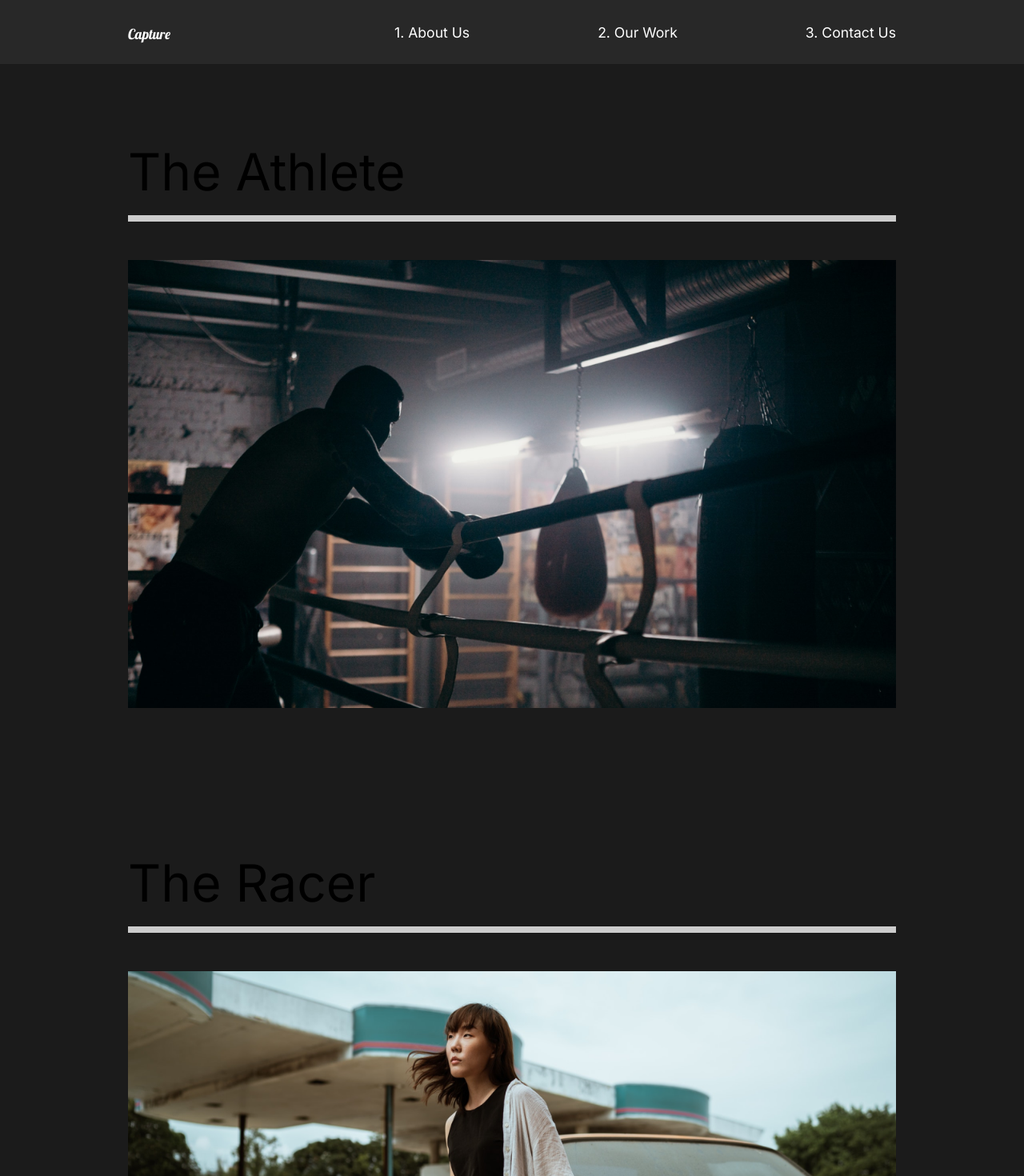
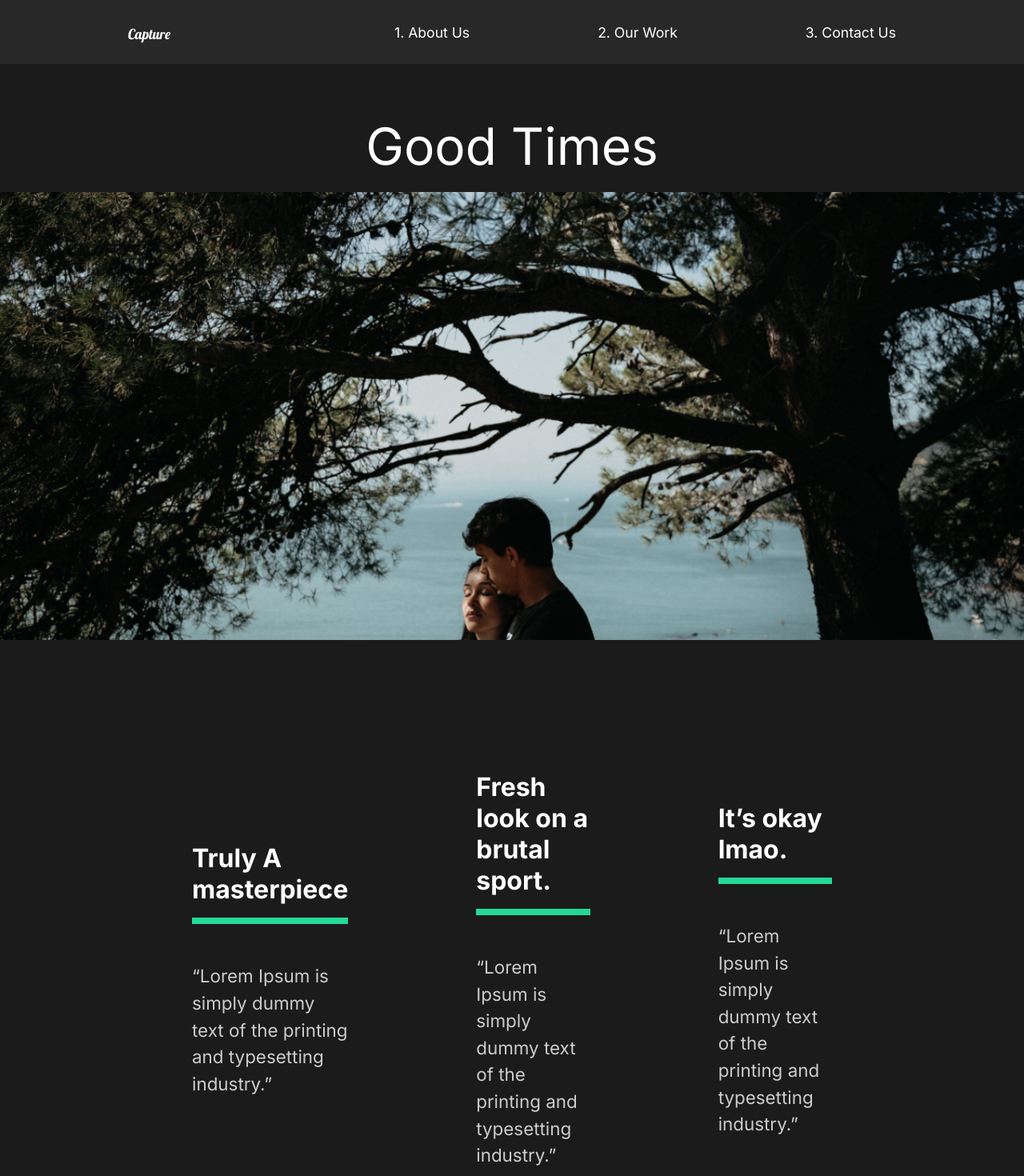
Before and after one commit to MadsAkselsen/capture-portfolio, a React (Create React App) app: page /work/good-times in a window 1280 px wide. Shown: the top 1470 px of the page at 80% size. Built offline with nearby package versions, Linux system fonts and the light colour scheme.

Commit message:
added movie details pages

```diff
--- a/src/App.js
+++ b/src/App.js
@@ -7,6 +7,7 @@
 import OurWork from './pages/OurWork';
 import ContactUs from './pages/ContactUs';
 import Nav from './components/Nav';
+import MovieDetail from './pages/movieDetail';
 // router
 import { Switch, Route } from 'react-router-dom';
 
@@ -17,7 +18,8 @@
       <Nav />
       <Switch>
         <Route path="/" exact component={AboutUs} />
-        <Route path="/work" component={OurWork} />
+        <Route path="/work" exact component={OurWork} />
+        <Route path="/work/:id" component={MovieDetail} />
         <Route path="/contact" component={ContactUs} />
       </Switch>
     </div>
--- /dev/null
+++ b/src/movieState.js
@@ -0,0 +1,82 @@
+//Import Images
+import athlete from './img/athlete-small.png';
+import goodtimes from './img/goodtimes-small.png';
+import theracer from './img/theracer-small.png';
+import athlete2 from './img/athlete2.png';
+import goodtimes2 from './img/good-times2.jpg';
+import theracer2 from './img/the-racer2.jpg';
+
+export const MovieState = () => {
+  return [
+    {
+      title: 'The Athlete',
+      mainImg: athlete,
+      secondaryImg: athlete2,
+      url: '/work/the-athlete',
+      awards: [
+        {
+          title: 'Truly A masterpiece',
+          description:
+            '“Lorem Ipsum is simply dummy text of the printing and typesetting industry.”',
+        },
+        {
+          title: 'Fresh look on a brutal sport.',
+          description:
+            '“Lorem Ipsum is simply dummy text of the printing and typesetting industry.”',
+        },
+        {
+          title: 'It’s okay lmao.',
+          description:
+            '“Lorem Ipsum is simply dummy text of the printing and typesetting industry.”',
+        },
+      ],
+    },
+    {
+      title: 'Good Times',
+      description: 'lorem placeholder text for description',
+      mainImg: goodtimes,
+      url: '/work/good-times',
+      secondaryImg: goodtimes2,
+      awards: [
+        {
+          title: 'Truly A masterpiece',
+          description:
+            '“Lorem Ipsum is simply dummy text of the printing and typesetting industry.”',
+        },
+        {
+          title: 'Fresh look on a brutal sport.',
+          description:
+            '“Lorem Ipsum is simply dummy text of the printing and typesetting industry.”',
+        },
+        {
+          title: 'It’s okay lmao.',
+          description:
+            '“Lorem Ipsum is simply dummy text of the printing and typesetting industry.”',
+        },
+      ],
+    },
+    {
+      title: 'The Racer',
+      mainImg: theracer,
+      url: '/work/the-racer',
+      secondaryImg: theracer2,
+      awards: [
+        {
+          title: 'Truly A masterpiece',
+          description:
+            '“Lorem Ipsum is simply dummy text of the printing and typesetting industry.”',
+        },
+        {
+          title: 'Fresh look on a brutal sport.',
+          description:
+            '“Lorem Ipsum is simply dummy text of the printing and typesetting industry.”',
+        },
+        {
+          title: 'It’s okay lmao.',
+          description:
+            '“Lorem Ipsum is simply dummy text of the printing and typesetting industry.”',
+        },
+      ],
+    },
+  ];
+};
--- a/src/pages/OurWork.js
+++ b/src/pages/OurWork.js
@@ -12,21 +12,21 @@
       <StyledMovie>
         <h2>The Athlete</h2>
         <div className="line"></div>
-        <Link>
+        <Link to="/work/the-athlete">
           <img src={athlete} alt="athlete" />
         </Link>
       </StyledMovie>
       <StyledMovie>
         <h2>The Racer</h2>
         <div className="line"></div>
-        <Link>
+        <Link to="/work/the-racer">
           <img src={theracer} alt="theracer" />
         </Link>
       </StyledMovie>
       <StyledMovie>
         <h2>Good Times</h2>
         <div className="line"></div>
-        <Link>
+        <Link to="/work/good-times">
           <img src={goodtimes} alt="good times" />
         </Link>
       </StyledMovie>
--- /dev/null
+++ b/src/pages/movieDetail.js
@@ -0,0 +1,112 @@
+import React, { useState, useEffect } from 'react';
+import styled from 'styled-components';
+import { useHistory } from 'react-router-dom';
+import { MovieState } from '../movieState';
+
+const MovieDetail = () => {
+  const history = useHistory();
+  const url = history.location.pathname;
+  const [movies, setMovies] = useState(MovieState);
+  const [movie, setMovie] = useState(null);
+
+  // useEffect
+  useEffect(() => {
+    const currentMovieArray = movies.filter(
+      (stateMovie) => stateMovie.url === url
+    );
+    const currentMovie = { ...currentMovieArray[0] }; // convert array to object
+
+    setMovie(currentMovie);
+  }, [movies, url]);
+
+  return (
+    <>
+      {movie && (
+        <StyledDetails>
+          <StyledHeadLine>
+            <h2>{movie.title}</h2>
+            <img src={movie.mainImg} alt="movie" />
+          </StyledHeadLine>
+          <StyledAwards>
+            {movie.awards.map((award) => (
+              <Award
+                title={award.title}
+                description={award.description}
+                key={award.title}
+              />
+            ))}
+          </StyledAwards>
+          <ImageDisplay>
+            <img src={movie.secondaryImg} alt="" />
+          </ImageDisplay>
+        </StyledDetails>
+      )}
+    </>
+  );
+};
+
+const StyledDetails = styled.div`
+  color: white;
+`;
+
+const StyledHeadLine = styled.div`
+  min-height: 90vh;
+  padding-top: 20vh;
+  position: relative;
+  h2 {
+    position: absolute;
+    top: 10%;
+    left: 50%;
+    transform: translate(-50%, -10%);
+  }
+  img {
+    width: 100%;
+    height: 70vh;
+    object-fit: cover;
+  }
+`;
+
+const StyledAwards = styled.div`
+  min-height: 80vh;
+  display: flex;
+  margin: 5rem 10rem;
+  align-items: center;
+  justify-content: space-around;
+`;
+
+const StyledAward = styled.div`
+  padding: 5rem;
+  h3 {
+    font-size: 2rem;
+  }
+  .line {
+    width: 100%;
+    background: #23d997;
+    height: 0.5rem;
+    margin: 1rem 0rem;
+  }
+  p {
+    padding: 2rem 0rem;
+  }
+`;
+
+const ImageDisplay = styled.div`
+  min-height: 50vh;
+  img {
+    width: 100%;
+    height: 100vh;
+    object-fit: cover;
+  }
+`;
+
+const Award = ({ title, description }) => {
+  return (
+    <StyledAward>
+      <h3>{title}</h3>
+      <div className="line"></div>
+      <p>{description}</p>
+    </StyledAward>
+  );
+};
+
+export default MovieDetail;
```
